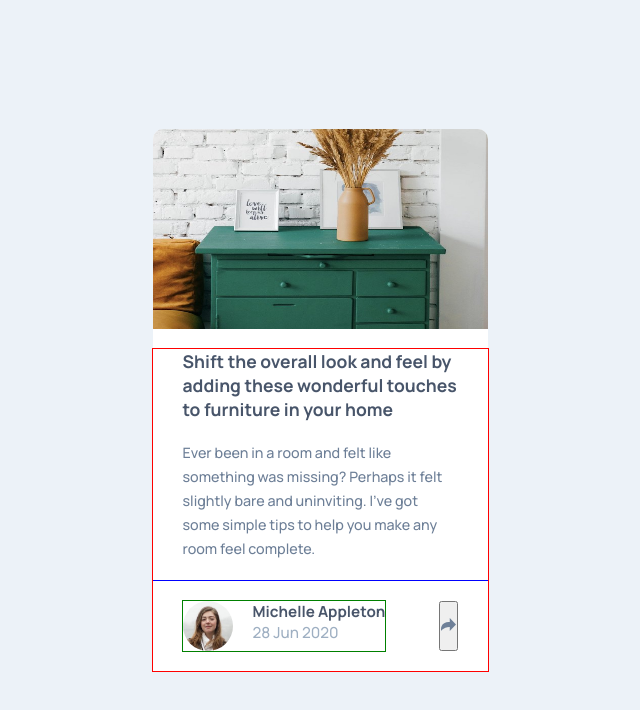
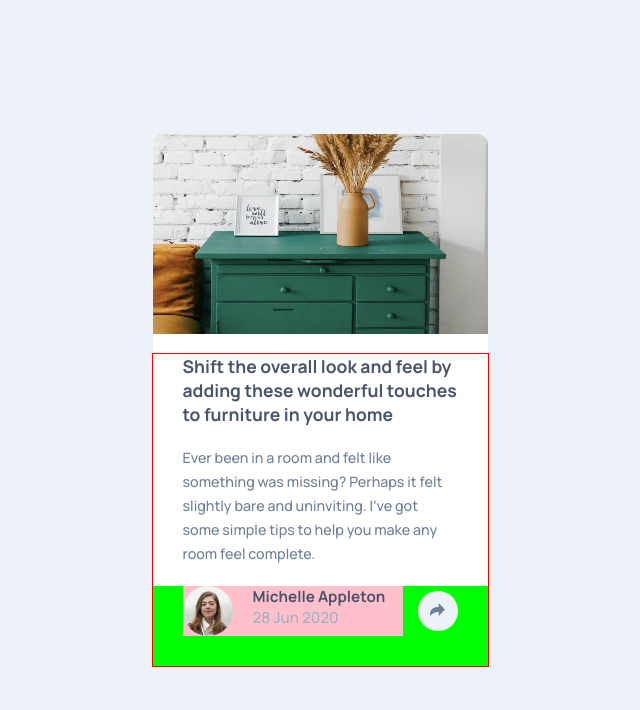
Before and after one commit to kujerocoding/article-preview-component, a plain HTML site: page index.html in a window 1280 px wide. Shown: the whole page, without its empty margins (320-960 px from the left). Drawn offline with Linux system fonts and the light colour scheme.

Commit message:
Position profile container and add style to the share icon button

```diff
--- a/style.css
+++ b/style.css
@@ -29,7 +29,7 @@ body {
     background-color: white;
     /* outline: 1px solid black; */
     margin: auto;
-    border-radius: 10px 10px 0 0;
+    border-radius: 10px;
 
 }
 
@@ -65,16 +65,36 @@ body {
 }
 
 .shareprofile__container {
-    outline: 1px solid blue;
+    background-color: lime;
     display: flex;
     justify-content: space-between;
-    padding: 20px 30px 20px 30px;
+    padding: 0px 30px 30px 30px;
+    position: relative;
+    width: 100%;
+    min-height: 80px;
+}
+
+.share__icon--btn {
+    all: unset;
+    background-color: var(--LIGHTGRAYISHBLUE);
+    text-align: center;
+    border-radius: 50%;
+    width: 40px;
+    height: 40px;
+    position: absolute;
+    top: 5px;
+    right: 30px;
 }
 
 .profile__container {
-    outline: 1px solid green;
+    top: 0;
+    left: 0;
+    width: 80%;
+    height: 100%;
+    background-color: pink;
     display: flex;
     gap: 20px;
+/*     display: none; */
 }
 .profile__img {
     width: 50px;
@@ -92,5 +112,12 @@ body {
 }
 
 .share__container {
+    top: 0;
+    left: 0;
+    width: 100%;
+    height: 100%;
+    display: flex;
+    background-color: var(--VERYDARKGRAYISHBLUECOLOR);
+    position: absolute;
     display: none;
 }
```
